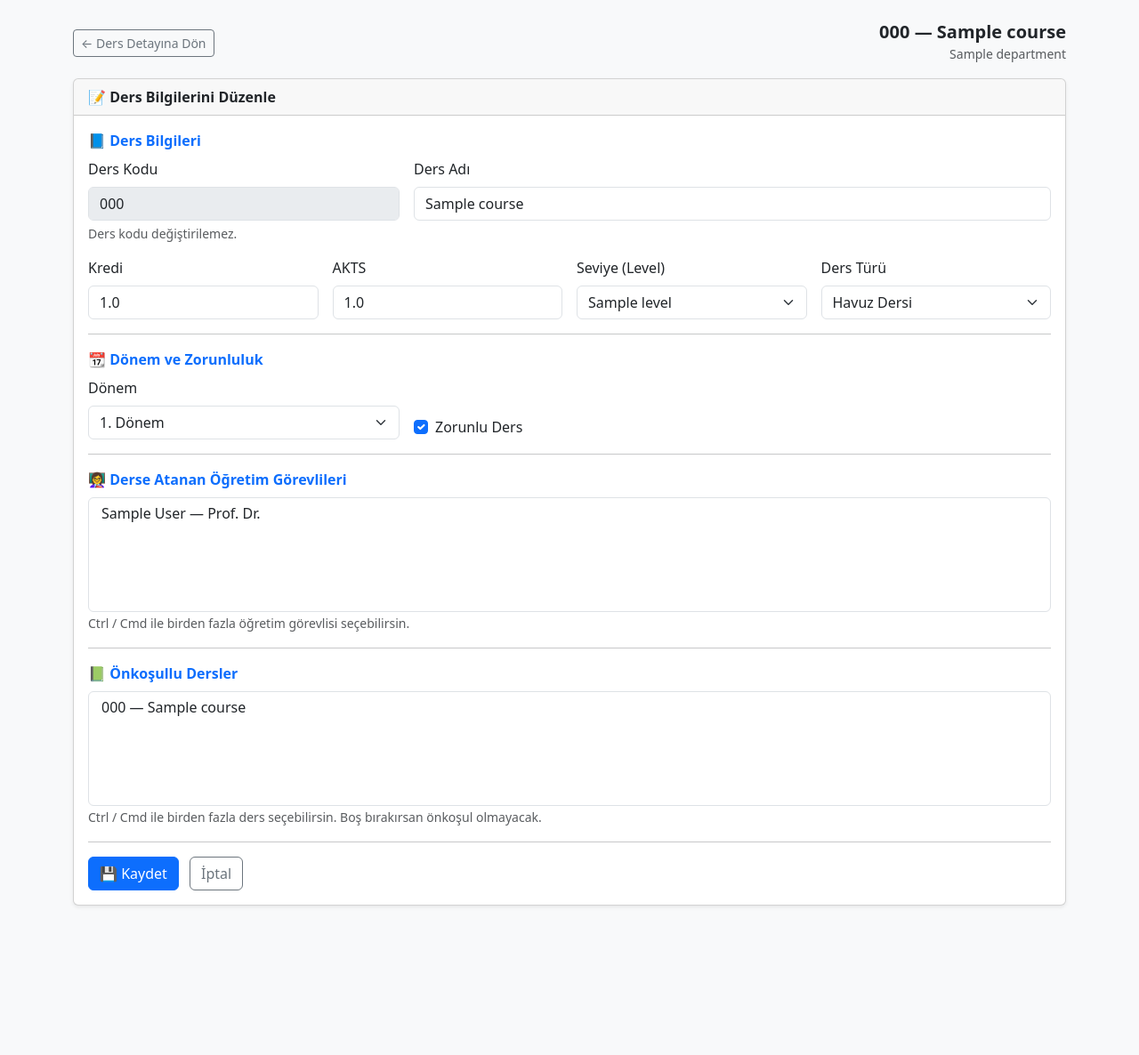
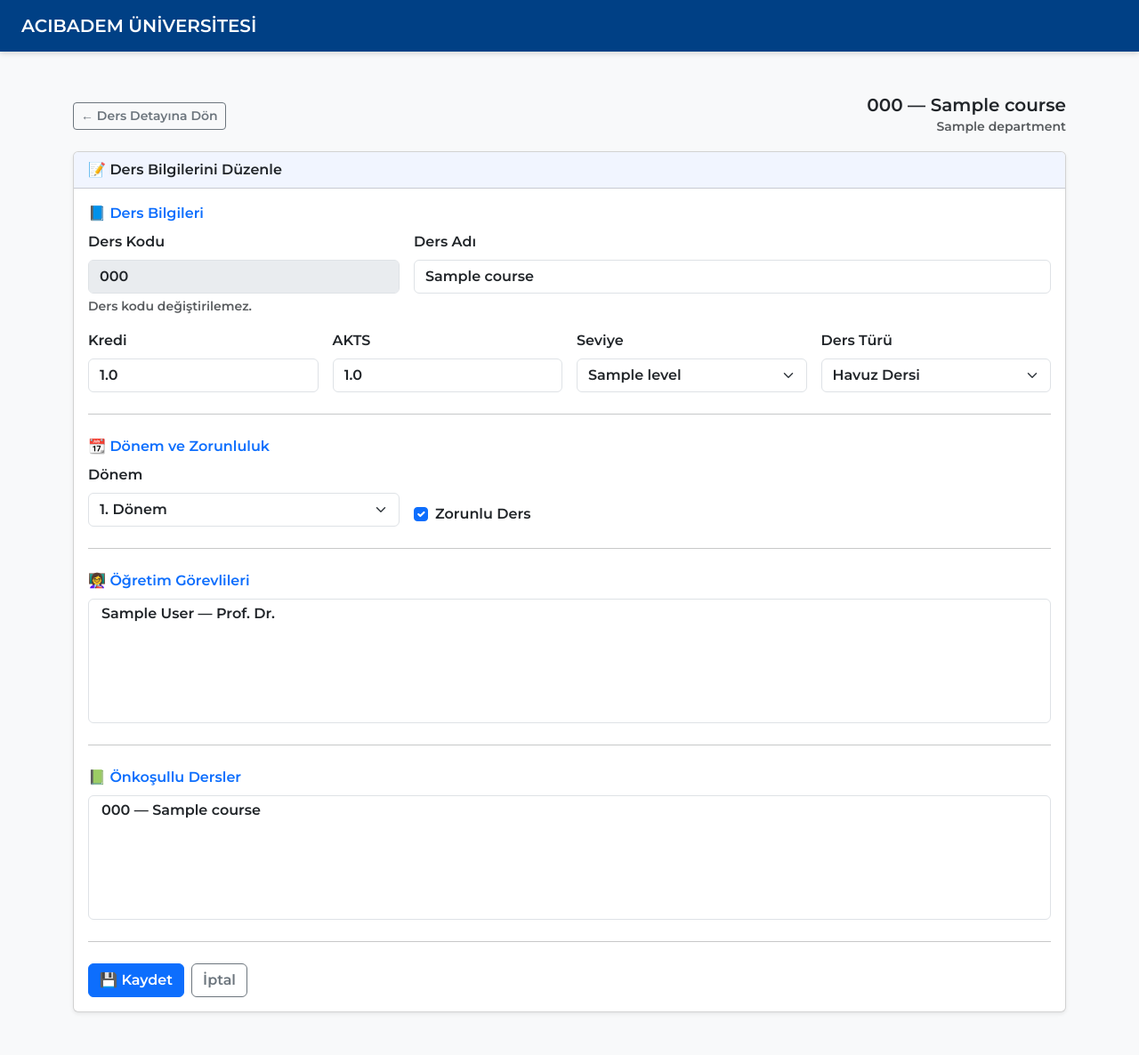
Before and after one commit to EmirhanTopal/popeyes-obs-system, a Django app: template templates/hod/course_edit.html in a window 1280 px wide. Shown: the whole page at 89% size. Before the commit the page ends 1019 px from the top, so only its background shows below. Run offline with Django 5.2, Linux system fonts and the light colour scheme; the template is opened without the code that fills it: values that come from a table or form of the project are taken from there, others are empty; tables that the repository leaves empty hold one stand-in row (values such as "Sample post").

Commit message:
HOD Course Edit update
Course Edit sayfası yenilendi, main tasarıma entegre edildi.

```diff
--- /dev/null
+++ b/static/css/hod/course_edit.css
@@ -0,0 +1,26 @@
+/* Sayfa genel alanı */
+.course-edit {
+    background: transparent;
+}
+
+/* Bölüm başlıkları */
+.course-edit .section-title {
+    font-weight: 600;
+    margin-bottom: .5rem;
+    color: #0d6efd;
+}
+
+/* Card başlığı */
+.course-edit .card-header {
+    background: #f1f5ff;
+}
+
+/* Form spacing */
+.course-edit hr {
+    margin: 1.5rem 0;
+}
+
+/* Select multiple daha temiz görünsün */
+.course-edit select[multiple] {
+    min-height: 140px;
+}
--- a/templates/hod/course_edit.html
+++ b/templates/hod/course_edit.html
@@ -1,22 +1,12 @@
-<!doctype html>
-<html lang="tr">
-<head>
-    <meta charset="utf-8">
-    <title>Ders Düzenle — {{ course.code }}</title>
-    <link href="https://cdn.jsdelivr.net/npm/bootstrap@5.3.3/dist/css/bootstrap.min.css" rel="stylesheet">
+{% extends "base.html" %}
+{% load static %}
 
-    <style>
-        body { background: #f8f9fa; }
-        .section-title {
-            font-weight: 600;
-            margin-bottom: .5rem;
-            color: #0d6efd;
-        }
-    </style>
-</head>
-<body class="py-4">
+{% block extra_css %}
+<link rel="stylesheet" href="{% static 'css/hod/course_edit.css' %}">
+{% endblock %}
 
-<div class="container">
+{% block content %}
+<div class="container course-edit py-4">
 
     <!-- Geri Dön + Başlık -->
     <div class="d-flex justify-content-between align-items-center mb-3">
@@ -47,12 +37,11 @@
             <form method="post">
                 {% csrf_token %}
 
-                <!-- ========== DERS BİLGİLERİ ========== -->
-                <div class="mb-3">
+                <!-- DERS BİLGİLERİ -->
+                <div class="mb-4">
                     <div class="section-title">📘 Ders Bilgileri</div>
 
                     <div class="row g-3">
-
                         <div class="col-md-4">
                             <label class="form-label">Ders Kodu</label>
                             <input type="text" class="form-control"
@@ -68,18 +57,18 @@
 
                         <div class="col-md-3">
                             <label class="form-label">Kredi</label>
-                            <input type="number" step="0.5" name="credit" class="form-control"
-                                   value="{{ course.credit }}">
+                            <input type="number" step="0.5" name="credit"
+                                   class="form-control" value="{{ course.credit }}">
                         </div>
 
                         <div class="col-md-3">
                             <label class="form-label">AKTS</label>
-                            <input type="number" step="0.5" name="ects" class="form-control"
-                                   value="{{ course.ects }}">
+                            <input type="number" step="0.5" name="ects"
+                                   class="form-control" value="{{ course.ects }}">
                         </div>
 
                         <div class="col-md-3">
-                            <label class="form-label">Seviye (Level)</label>
+                            <label class="form-label">Seviye</label>
                             <select name="level" class="form-select">
                                 {% for lvl in level_list %}
                                     <option value="{{ lvl.id }}"
@@ -106,8 +95,8 @@
 
                 <hr>
 
-                <!-- ========== DÖNEM & ZORUNLULUK ========== -->
-                <div class="mb-3">
+                <!-- DÖNEM -->
+                <div class="mb-4">
                     <div class="section-title">📆 Dönem ve Zorunluluk</div>
 
                     <div class="row g-3">
@@ -125,8 +114,8 @@
 
                         <div class="col-md-4 d-flex align-items-end">
                             <div class="form-check">
-                                <input class="form-check-input" type="checkbox" name="is_mandatory"
-                                       id="mandatory"
+                                <input class="form-check-input" type="checkbox"
+                                       name="is_mandatory" id="mandatory"
                                        {% if dept_course.is_mandatory %}checked{% endif %}>
                                 <label class="form-check-label" for="mandatory">
                                     Zorunlu Ders
@@ -138,58 +127,63 @@
 
                 <hr>
 
-                <!-- ========== ÖĞRETİM GÖREVLİLERİ ========== -->
-                <div class="mb-3">
-                    <div class="section-title">👩‍🏫 Derse Atanan Öğretim Görevlileri</div>
-
+                <!-- ÖĞRETİM GÖREVLİLERİ -->
+                <div class="mb-4">
+                    <div class="section-title">👩‍🏫 Öğretim Görevlileri</div>
                     <select name="teachers" class="form-select" multiple size="5">
                         {% for t in teachers %}
                             <option value="{{ t.id }}"
-                                    {% if t.id in selected_teacher_ids %}selected{% endif %}>
+                                {% if t.id in selected_teacher_ids %}selected{% endif %}>
                                 {{ t.full_name }} — {{ t.get_academic_title_display }}
                             </option>
                         {% endfor %}
                     </select>
-                    <small class="text-muted">
-                        Ctrl / Cmd ile birden fazla öğretim görevlisi seçebilirsin.
-                    </small>
                 </div>
 
                 <hr>
 
-                <!-- ========== ÖNKOŞUL DERSLER ========== -->
-                <div class="mb-3">
+                <!-- ÖNKOŞULLAR -->
+                <div class="mb-4">
                     <div class="section-title">📗 Önkoşullu Dersler</div>
+                    <select name="prerequisites" class="form-select js-toggle-select" multiple size="5">
 
-                    <select name="prerequisites" class="form-select" multiple size="5">
                         {% for c in all_courses %}
                             <option value="{{ c.id }}"
-                                    {% if c.id in current_prereq_ids %}selected{% endif %}>
+                                {% if c.id in current_prereq_ids %}selected{% endif %}>
                                 {{ c.code }} — {{ c.name }}
                             </option>
                         {% endfor %}
                     </select>
-                    <small class="text-muted">
-                        Ctrl / Cmd ile birden fazla ders seçebilirsin. Boş bırakırsan önkoşul olmayacak.
-                    </small>
                 </div>
 
                 <hr>
 
                 <!-- BUTONLAR -->
-                <button class="btn btn-primary">
-                    💾 Kaydet
-                </button>
-                <a href="{% url 'hod:course_detail' dept_course.id %}"
-                   class="btn btn-outline-secondary ms-2">
-                    İptal
-                </a>
+                <div class="d-flex gap-2">
+                    <button class="btn btn-primary">💾 Kaydet</button>
+                    <a href="{% url 'hod:course_detail' dept_course.id %}"
+                       class="btn btn-outline-secondary">
+                        İptal
+                    </a>
+                </div>
             </form>
 
         </div>
     </div>
 
+<script>
+document.addEventListener("DOMContentLoaded", function () {
+    const select = document.querySelector(".js-toggle-select");
+
+    select.addEventListener("mousedown", function (e) {
+        if (e.target.tagName === "OPTION") {
+            e.preventDefault();
+            e.target.selected = !e.target.selected;
+        }
+    });
+});
+</script>
+
+
 </div>
-
-</body>
-</html>
+{% endblock %}
```
